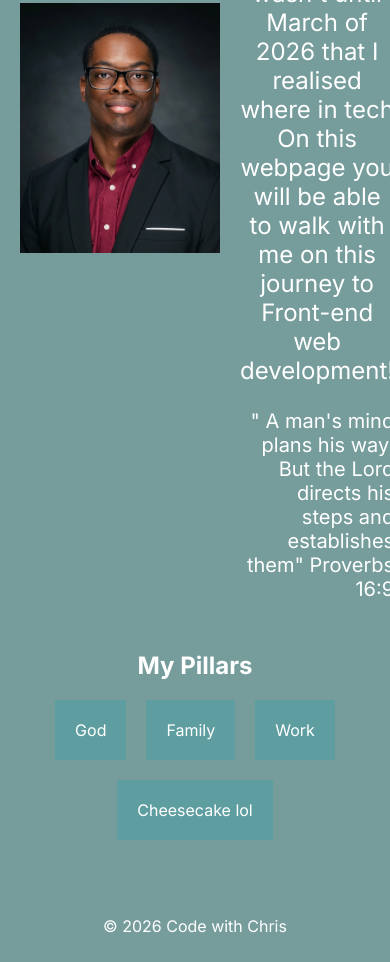
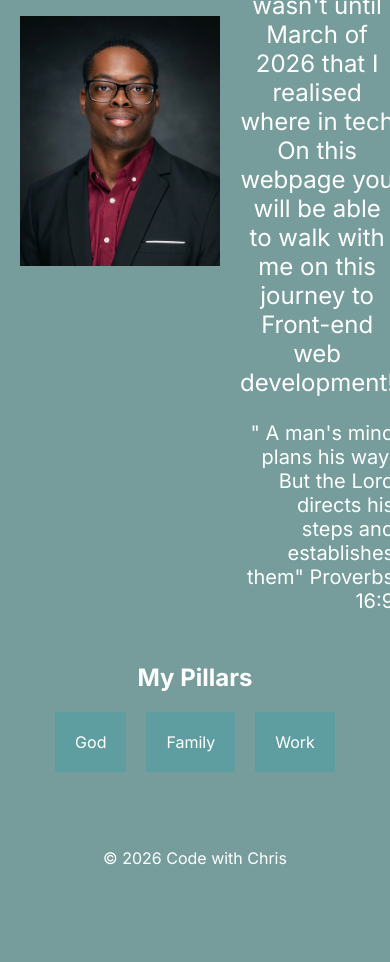
Before and after one commit to christopher0301-cloud/code-with-chris-, a plain HTML site: page index.html in a window 390 px wide. Shown: the part 559-1521 px from the top of the page. After the commit the page ends 1453 px from the top, so only its background shows below. Drawn offline with Linux system fonts and the light colour scheme; files whose address does not match are found by name.

Commit message:
optimized html file for @media queries
Added <article> and class=container element to adjust entire webpage's responsiveness to differnt media sizes

```diff
--- a/index.html
+++ b/index.html
@@ -7,7 +7,8 @@
     <link rel="stylesheet" href="style.css">
 </head>
 <body>
-    <!-- Header -->
+    <article class="container">
+        <!-- Header -->
     <header>
         <h1>Code With Chris</h1>
         <nav>
@@ -48,7 +49,6 @@
         <div class="box">God</div>
         <div class="box">Family</div>
         <div class="box">Work</div>
-        <div class="box">Cheesecake lol</div>
     </div>
     </section>
     </main>
@@ -56,4 +56,6 @@
         <p>&copy; 2026 Code with Chris</p>
     </footer>
 </body>
+    </article>
+
 </html>
```
